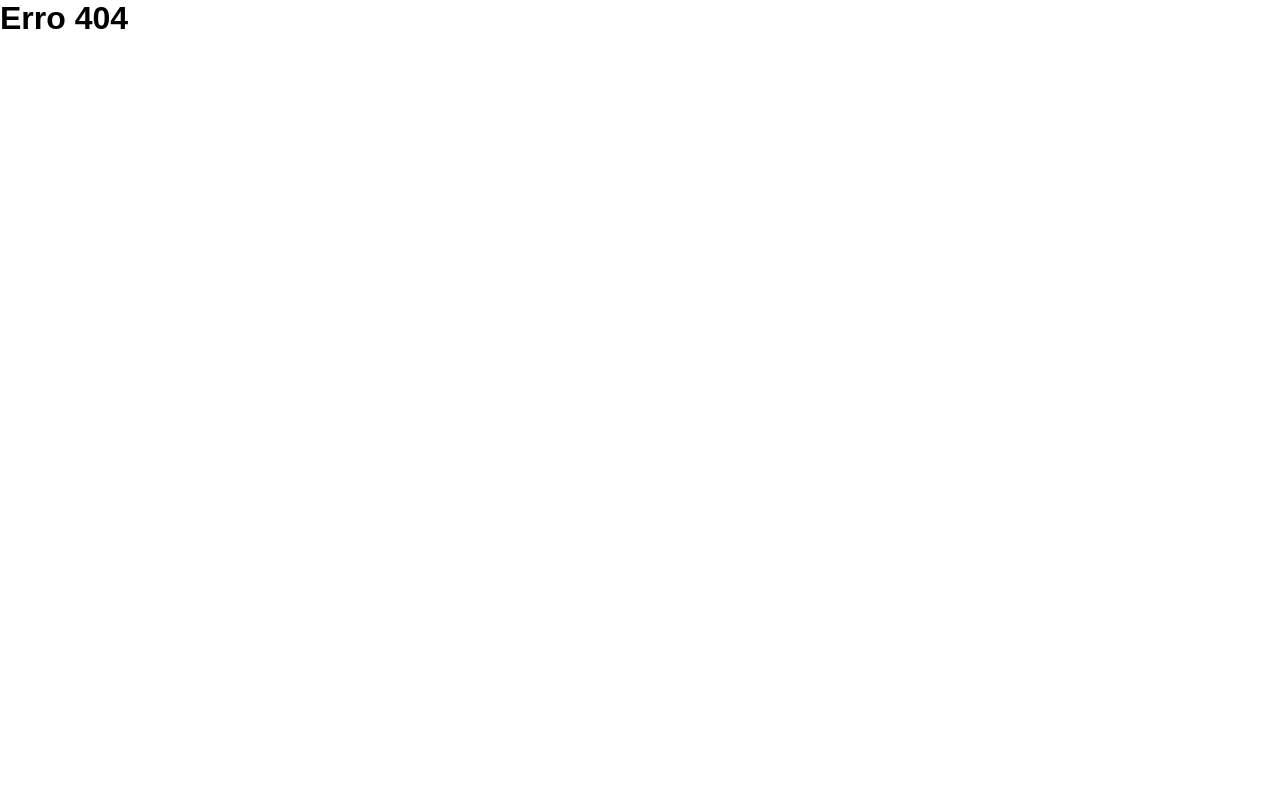
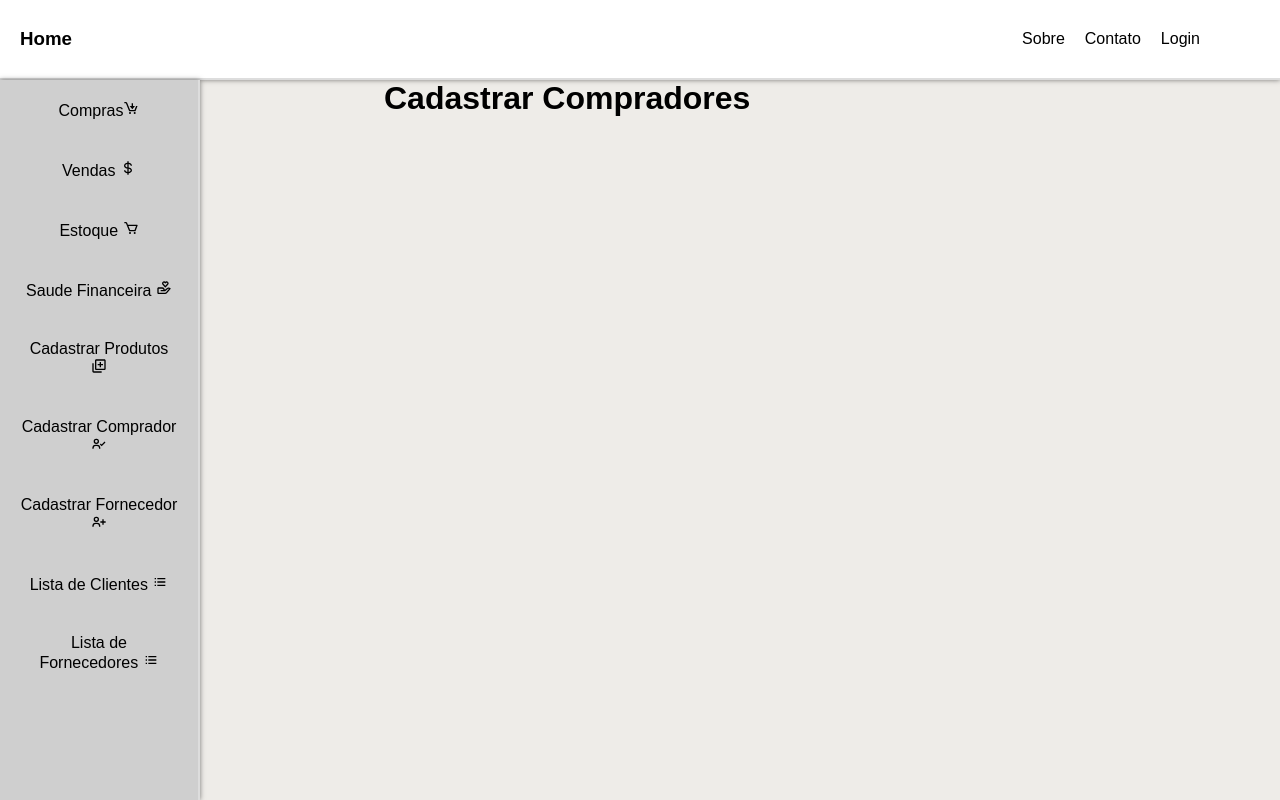
Before and after one commit to samlvbs/Projeto-ERP, a React (Vite) app: page /cadastrar-comprador in a window 1280 px wide. Before the commit this address had no page. Built offline with nearby package versions, Linux system fonts and the light colour scheme.

Commit message:
Adição das rotas no sidebar

```diff
--- a/package.json
+++ b/package.json
@@ -18,6 +18,6 @@
     "@types/react": "^18.0.28",
     "@types/react-dom": "^18.0.11",
     "@vitejs/plugin-react": "^3.1.0",
-    "vite": "^4.2.0"
+    "vite": "^4.2.1"
   }
 }
--- a/src/App.css
+++ b/src/App.css
@@ -12,9 +12,8 @@ a {
 
 .App {
     display: grid;
-    grid-template-columns: 20% 80%;
+    grid-template-columns: 30% 70%;
     grid-template-rows: 10% 90%;
     grid-template-areas: "header header" "aside content";
-    height: 100vh;
     background-color: rgb(238, 236, 232);
 }
--- a/src/components/SideBar.jsx
+++ b/src/components/SideBar.jsx
@@ -9,33 +9,35 @@ function SideBar(){
                 <aside>
                     <ul>
                         <li>
-                            <Link to= "compras">
-                                Compras<BiCartDownload/>
-                            </Link>
+                            <Link to= "compras">Compras<BiCartDownload/></Link>
                         </li>
                         <li>
-                            Vendas <BiDollar/>
+                           <Link to="vendas">Vendas <BiDollar/></Link>
                         </li>
                         <li>
-                            Estoque <BiCart/>
+                           <Link to="estoque">Estoque <BiCart/></Link>
                         </li>
                         <li>
-                            Saude Financeira <BiDonateHeart/>
+                            <Link to="saude-financeira">Saude Financeira <BiDonateHeart/></Link>
                         </li>
                         <li>
-                            Cadastrar Produtos <BiAddToQueue/>
+                            <Link to="cadastrar-produto">Cadastrar Produtos <BiAddToQueue/></Link>
                         </li>
                         <li>
-                            Cadastrar Comprador <BiUserCheck/>
+                            <Link to="cadastrar-comprador"> Cadastrar Comprador <BiUserCheck/></Link>
+
                         </li>
                         <li>
-                            Cadastrar Fornecedor <BiUserPlus/>
+                            <Link to="cadastrar-fornecedor">Cadastrar Fornecedor <BiUserPlus/></Link>
+
                         </li>
                         <li>
-                            Lista de Clientes <BiListUl/>
+                            <Link to="lista-clientes">Lista de Clientes <BiListUl/></Link>
+
                         </li>
                         <li>
-                            Lista de Fornecedores <BiListUl/>
+                            <Link to="lista-fornecedores">Lista de Fornecedores <BiListUl/></Link>
+
                         </li>
                     </ul>
                 </aside>
--- /dev/null
+++ b/src/routes/CadComp.jsx
@@ -0,0 +1,12 @@
+import React from "react";
+import "./Home.css";
+
+const CadComp = () =>{
+    return (
+        <div className="compras">
+            <h1>Cadastrar Compradores</h1>
+        </div>
+    )
+}
+
+export default CadComp
--- /dev/null
+++ b/src/routes/CadForn.jsx
@@ -0,0 +1,12 @@
+import React from "react";
+import "./Home.css";
+
+const CadForn = () =>{
+    return (
+        <div className="compras">
+            <h1>Cadastrar Fornecedor</h1>
+        </div>
+    )
+}
+
+export default CadForn
--- /dev/null
+++ b/src/routes/CadProd.jsx
@@ -0,0 +1,12 @@
+import React from "react";
+import "./Home.css";
+
+const CadProd = () =>{
+    return (
+        <div className="compras">
+            <h1>Cadastrar Produtos</h1>
+        </div>
+    )
+}
+
+export default CadProd
--- /dev/null
+++ b/src/routes/Estoque.jsx
@@ -0,0 +1,12 @@
+import React from "react";
+import "./Home.css";
+
+const Estoque = () =>{
+    return (
+        <div className="compras">
+            <h1>Estoque</h1>
+        </div>
+    )
+}
+
+export default Estoque
--- /dev/null
+++ b/src/routes/ListClientes.jsx
@@ -0,0 +1,12 @@
+import React from "react";
+import "./Home.css";
+
+const ListClientes = () =>{
+    return (
+        <div className="compras">
+            <h1>Lista de Clientes</h1>
+        </div>
+    )
+}
+
+export default ListClientes
--- /dev/null
+++ b/src/routes/ListForn.jsx
@@ -0,0 +1,12 @@
+import React from "react";
+import "./Home.css";
+
+const ListForn = () =>{
+    return (
+        <div className="compras">
+            <h1>Lista de Fornecedores</h1>
+        </div>
+    )
+}
+
+export default ListForn
--- /dev/null
+++ b/src/routes/SaudeFinanceira.jsx
@@ -0,0 +1,12 @@
+import React from "react";
+import "./Home.css";
+
+const SaudeFinanceira = () =>{
+    return (
+        <div className="compras">
+            <h1>Saude Financeira</h1>
+        </div>
+    )
+}
+
+export default SaudeFinanceira
--- /dev/null
+++ b/src/routes/Vendas.jsx
@@ -0,0 +1,12 @@
+import React from "react";
+import "./Home.css";
+
+const Vendas = () =>{
+    return (
+        <div className="compras">
+            <h1>Pagina de Vendas</h1>
+        </div>
+    )
+}
+
+export default Vendas
```
Also changed, not shown: src/main.jsx (+42 -0 lines), 1 other file (tests, documents, lock files or other folders).
